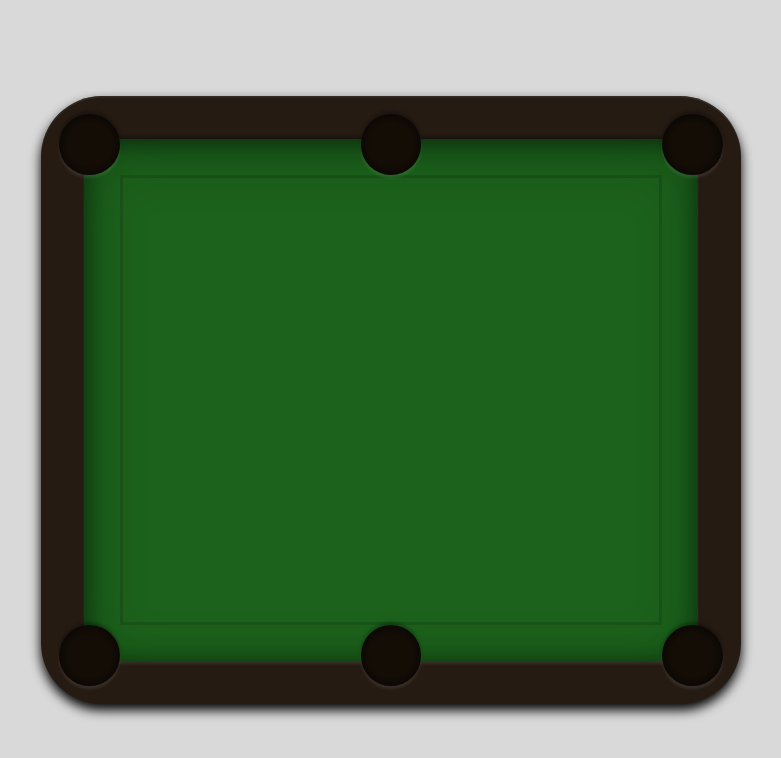
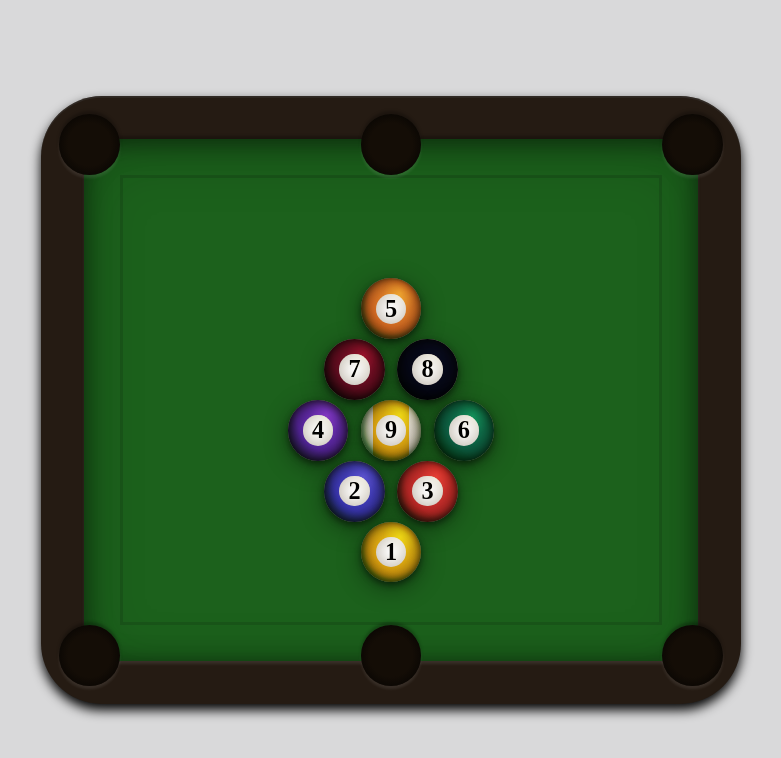
Before and after one commit to OscarMarcusson/score-counter, an Angular app in the folder score-counter-client/: page / in a window 1280 px wide. Shown: the top 758 px of the page, without its empty margins (249-1030 px from the left). Built offline with nearby package versions, Linux system fonts and the light colour scheme.

Commit message:
Add billliard balls component

```diff
--- /dev/null
+++ b/score-counter-client/src/components/billiards-ball/billiards-ball.component.html
@@ -0,0 +1,11 @@
+<div
+  class="color-strip"
+  [class.fill]="colorFill"
+  [style.background]="color"
+></div>
+@if (number != null) {
+<div class="number">
+  <span [style.fontSize.px]="size * 0.4">{{ number }}</span>
+</div>
+}
+<div class="overlay"></div>
--- /dev/null
+++ b/score-counter-client/src/components/billiards-ball/billiards-ball.component.scss
@@ -0,0 +1,63 @@
+:host {
+  --background: #ffffff;
+  --background: radial-gradient(circle, #ffffff 0em, #a89e8f 0.5em);
+
+  display: block;
+  background: var(--background);
+  border-radius: 50%;
+  position: relative;
+  overflow: hidden;
+  box-shadow: 0 0.05em 0.1em #00000077, 0 0.1em 0.4em #0000006e,
+    inset 0 0 0.15em #17300f;
+  user-select: none;
+}
+
+.color-strip,
+.number,
+.overlay {
+  position: absolute;
+  left: 0;
+  top: 0;
+  right: 0;
+  bottom: 0;
+  margin: auto;
+}
+
+.color-strip {
+  width: 60%;
+  mix-blend-mode: multiply;
+
+  &.fill {
+    width: unset;
+  }
+}
+
+.number {
+  background: var(--background);
+  border-radius: 50%;
+  width: 50%;
+  height: 50%;
+  color: black;
+  display: flex;
+  justify-content: center;
+  align-items: center;
+
+  & > span {
+    text-align: center;
+    line-height: 1em;
+    font-weight: 900;
+    font-family: "Times New Roman", Times, serif;
+  }
+}
+
+.overlay {
+  background-position: 1em 0em;
+  background: radial-gradient(
+    at 65% 25%,
+    #fff9d5a4 0%,
+    #fff9d52d 30%,
+    #fff9d500 55%,
+    rgb(4, 78, 10)
+  );
+  mix-blend-mode: overlay;
+}
--- /dev/null
+++ b/score-counter-client/src/components/billiards-ball/billiards-ball.component.ts
@@ -0,0 +1,29 @@
+import { CommonModule } from '@angular/common';
+import { ChangeDetectionStrategy, Component, HostBinding, Input, input } from '@angular/core';
+
+@Component({
+    selector: 'app-billiards-ball',
+    standalone: true,
+    imports: [
+        CommonModule,
+    ],
+    templateUrl: './billiards-ball.component.html',
+    styleUrl: './billiards-ball.component.scss',
+    changeDetection: ChangeDetectionStrategy.OnPush,
+})
+export class BilliardsBallComponent {
+    @Input()
+    @HostBinding("style.width.px")
+    @HostBinding("style.height.px")
+    @HostBinding("style.fontSize.px")
+    size: number = 20;
+
+    @Input()
+    number: number | undefined;
+
+    @Input()
+    colorFill: boolean = true;
+
+    @Input()
+    color: string | undefined;
+}
--- a/score-counter-client/src/components/billiards-view/billiards-view.component.html
+++ b/score-counter-client/src/components/billiards-view/billiards-view.component.html
@@ -41,4 +41,63 @@
   <div class="hole bottom right" [style.fontSize.px]="size">
     <div class="hole-model"></div>
   </div>
+
+  <div class="balls" [style.fontSize.px]="size">
+    <div class="row" [style.fontSize.px]="size">
+      <app-billiards-ball
+        [size]="size * 10"
+        [number]="5"
+        [color]="'#fa802a'"
+      ></app-billiards-ball>
+    </div>
+    <div class="row" [style.fontSize.px]="size">
+      <app-billiards-ball
+        [size]="size * 10"
+        [number]="7"
+        [color]="'#700d26'"
+      ></app-billiards-ball>
+      <app-billiards-ball
+        [size]="size * 10"
+        [number]="8"
+        [color]="'#05071a'"
+      ></app-billiards-ball>
+    </div>
+    <div class="row" [style.fontSize.px]="size">
+      <app-billiards-ball
+        [size]="size * 10"
+        [number]="4"
+        [color]="'#622bc2'"
+      ></app-billiards-ball>
+      <app-billiards-ball
+        [size]="size * 10"
+        [number]="9"
+        [colorFill]="false"
+        [color]="'#ffc012'"
+      ></app-billiards-ball>
+      <app-billiards-ball
+        [size]="size * 10"
+        [number]="6"
+        [color]="'#0d7051'"
+      ></app-billiards-ball>
+    </div>
+    <div class="row" [style.fontSize.px]="size">
+      <app-billiards-ball
+        [size]="size * 10"
+        [number]="2"
+        [color]="'#4340de'"
+      ></app-billiards-ball>
+      <app-billiards-ball
+        [size]="size * 10"
+        [number]="3"
+        [color]="'#e03131'"
+      ></app-billiards-ball>
+    </div>
+    <div class="row" [style.fontSize.px]="size">
+      <app-billiards-ball
+        [size]="size * 10"
+        [number]="1"
+        [color]="'#ffc012'"
+      ></app-billiards-ball>
+    </div>
+  </div>
 </div>
--- a/score-counter-client/src/components/billiards-view/billiards-view.component.scss
+++ b/score-counter-client/src/components/billiards-view/billiards-view.component.scss
@@ -88,6 +88,24 @@
   }
 }
 
+.balls {
+  position: absolute;
+  left: 0;
+  top: 30em;
+  right: 0;
+  display: flex;
+  justify-content: center;
+  align-items: center;
+  flex-direction: column;
+
+  & > .row {
+    display: flex;
+    flex-direction: row;
+    justify-content: center;
+    gap: 2em;
+  }
+}
+
 :host.show-areas {
   background: var(--outline-bad-fill);
   .view {
```
Also changed, not shown: score-counter-client/src/components/billiards-view/billiards-view.component.ts (+5 -3 lines).
